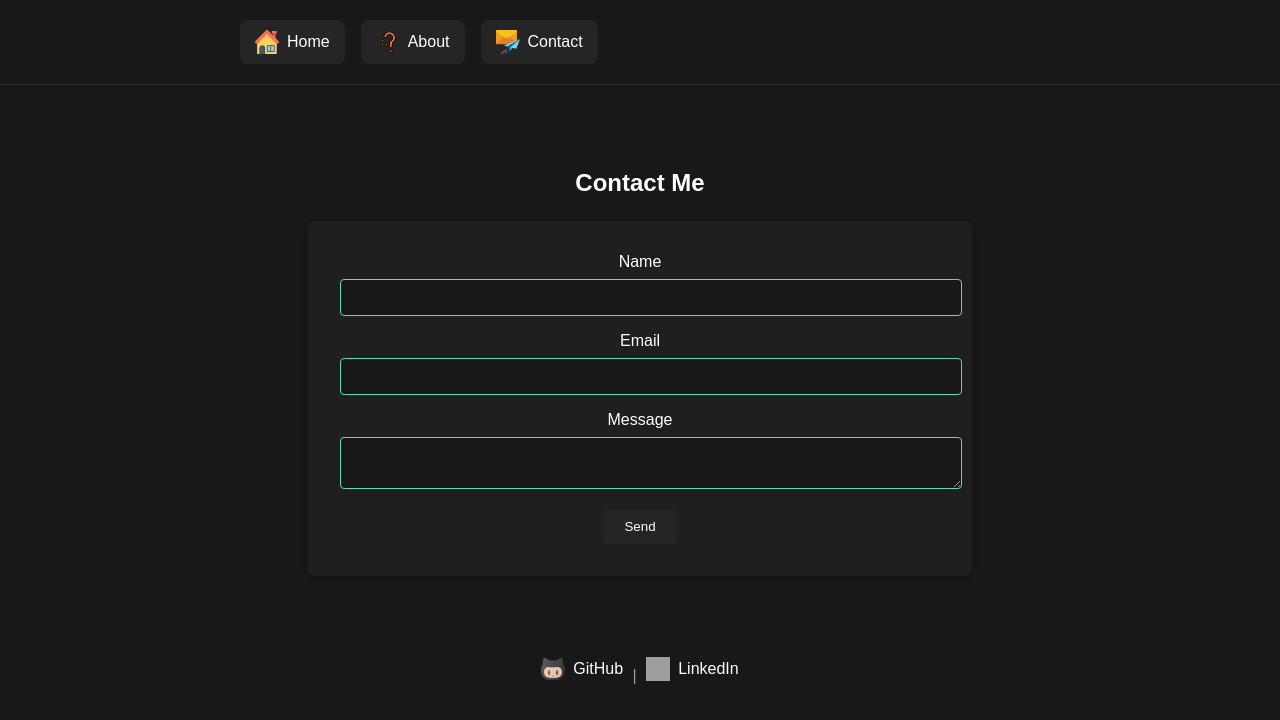
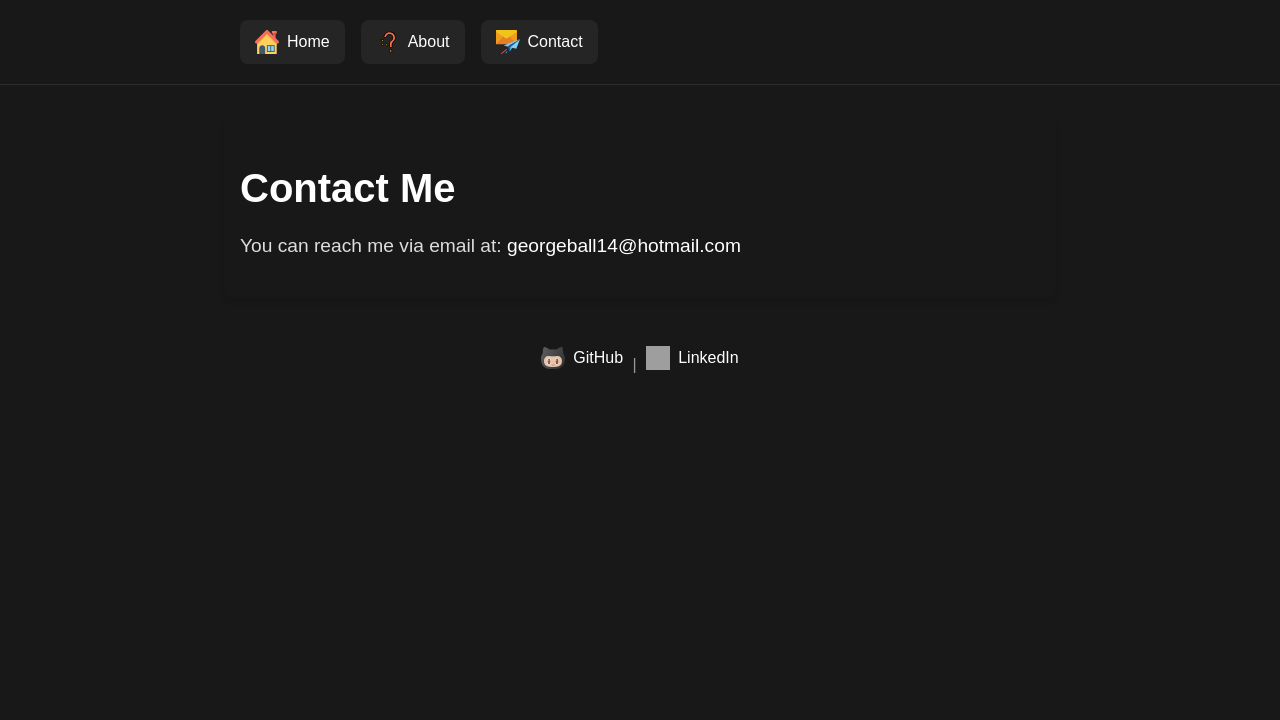
Before and after one commit to GeorgeBall9/my-portfolio, a Next.js app: page /contact in a window 1280 px wide. Shown: the top 720 px of the page. Built offline with nearby package versions, Linux system fonts and the light colour scheme; grey boxes are pictures that could not be loaded.

Commit message:
Update profile picture source in Introduction component

```diff
--- /dev/null
+++ b/src/components/Contact.css
@@ -0,0 +1,35 @@
+.contact-container {
+    padding: 2em;
+    /* background-color: var(--background-color); */
+  }
+
+  .contact-content {
+    max-width: 800px;
+    margin: 0 auto;
+    padding: 1em;
+    /* background-color: var(--card-background-color); */
+    border-radius: 8px;
+    box-shadow: 0 4px 6px rgba(0, 0, 0, 0.1);
+  }
+
+  .contact-content h1 {
+    color: var(--font-color-heading);
+    font-size: 2.5em;
+    margin-bottom: 0.5em;
+  }
+
+  .contact-content p {
+    font-size: 1.2em;
+    color: var(--font-color-base);
+    margin-bottom: 1em;
+    line-height: 1.6;
+  }
+
+  .contact-content a {
+    color: var(--font-color-bright);
+    text-decoration: none;
+  }
+
+  .contact-content a:hover {
+    text-decoration: underline;
+  }
--- a/src/components/Introduction.js
+++ b/src/components/Introduction.js
@@ -8,7 +8,7 @@ const Introduction = () => (
         <p>Welcome to my personal website. I'm an aspiring software engineer who loves to create and learn about technology.</p>
       </div>
       <div className="profile-pic-container">
-        <img src="images/git-profile.jpg" alt="George's Profile Picture" className="profile-pic" />
+        <img src="images/git_profile.jpg" alt="George's Profile Picture" className="profile-pic" />
       </div>
     </div>
   </section>
--- a/src/pages/contact.js
+++ b/src/pages/contact.js
@@ -1,7 +1,7 @@
 import Head from 'next/head';
 import Header from '../components/Header';
-import ContactForm from '../components/ContactForm';
 import Footer from '../components/Footer';
+import '../components/Contact.css';
 
 const Contact = () => (
   <>
@@ -9,10 +9,12 @@ const Contact = () => (
       <title>Contact Me</title>
     </Head>
     <Header />
-    <main>
-      <section className="contact-section">
+    <main className="contact-container">
+      <section className="contact-content">
         <h1>Contact Me</h1>
-        <ContactForm />
+        <p>
+          You can reach me via email at: <a href="mailto:georgeball14@hotmail.com">georgeball14@hotmail.com</a>
+        </p>
       </section>
     </main>
     <Footer />
```
